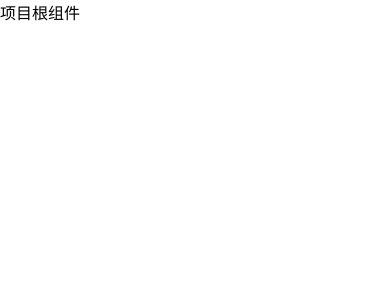
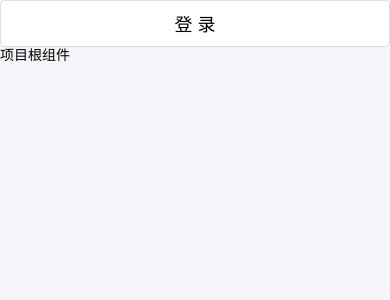
Before and after one commit to flowerburied/react_hkzf, a React (Create React App) app: page / in a window 390 px wide. Shown: the top 300 px of the page. Built offline with nearby package versions, Linux system fonts and the light colour scheme.

Commit message:
配置antd-mobile 105

```diff
--- a/package.json
+++ b/package.json
@@ -6,6 +6,7 @@
     "@testing-library/jest-dom": "^5.16.2",
     "@testing-library/react": "^12.1.3",
     "@testing-library/user-event": "^13.5.0",
+    "antd-mobile": "^2.3.4",
     "react": "^17.0.2",
     "react-dom": "^17.0.2",
     "react-scripts": "5.0.0",
--- a/src/App.js
+++ b/src/App.js
@@ -1,8 +1,15 @@
 import React from "react";
 
+// 导入要使用的组件
+import { Button } from "antd-mobile";
 
 function App() {
-  return <div className="App">项目根组件 </div>;
+  return (
+    <div className="App">
+      <Button>登录</Button>
+      项目根组件
+    </div>
+  );
 }
 
 export default App;
--- a/src/index.js
+++ b/src/index.js
@@ -3,6 +3,8 @@
 import './index.css';
 import App from './App';
 
+// 导入ntd-mobile的样式
+import 'antd-mobile/dist/antd-mobile.css'
 
 ReactDOM.render( <
     App / > ,
```
Also changed, not shown: 1 other file (tests, documents, lock files or other folders).
